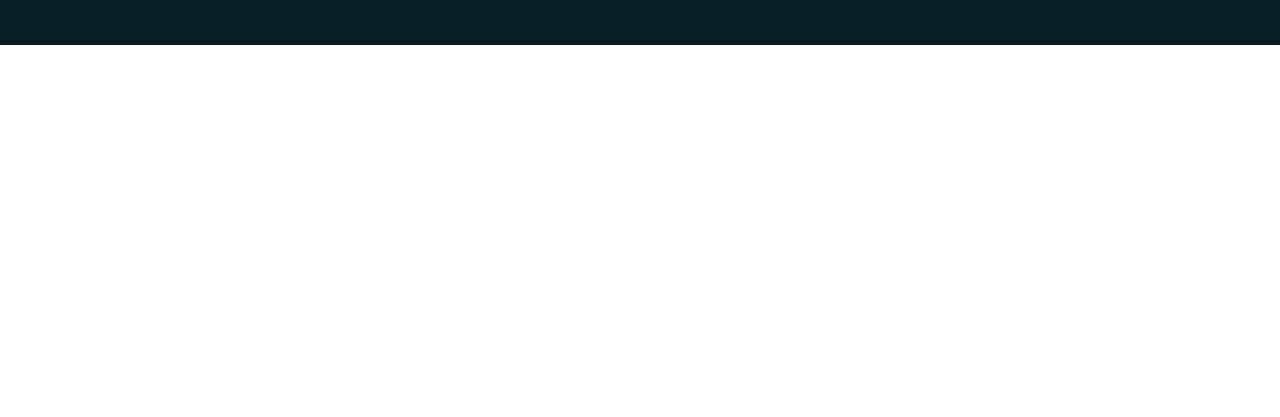
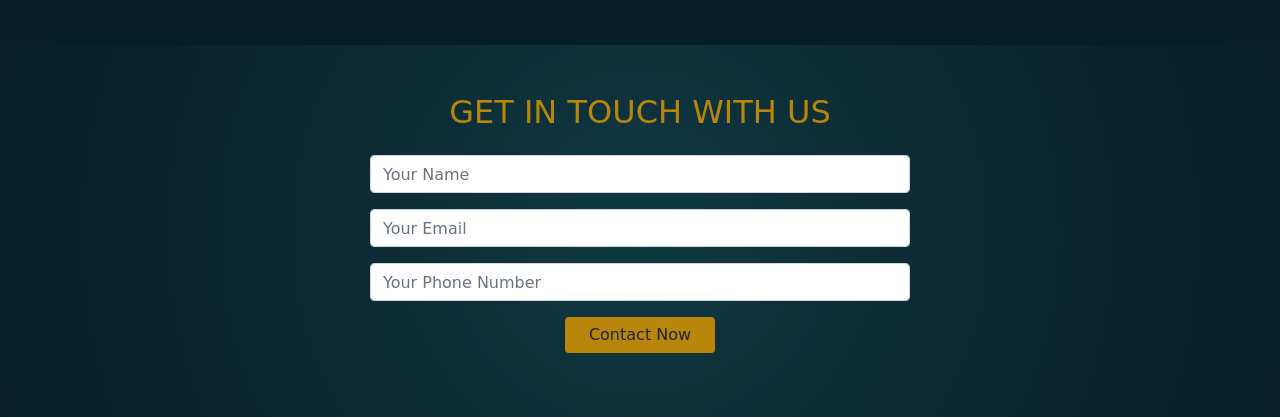
Before and after one commit to sadh14/CaffeineBar, a plain HTML site: page index.html in a window 1280 px wide. Shown: the part 2765-3182 px from the top of the page. Before the commit the page ends 2810 px from the top, so only its background shows below. Drawn offline with nearby package versions, Linux system fonts and the light colour scheme.

Commit message:
Update index.html

```diff
--- a/index.html
+++ b/index.html
@@ -21,7 +21,7 @@
               <a class="nav-link" href="#about">About</a>
               <a class="nav-link" href="#products">Products</a>
               <a class="nav-link" href="#menu">Menu</a>
-              <a class="nav-link" href="#">Contact</a>
+              <a class="nav-link" href="#contact">Contact</a>
             </div>
           </div>
         </div>
@@ -153,7 +153,29 @@
     </div>
   </div>
 </section>
-
+<section id="contact" class="contact-section py-5">
+    <div class="container">
+      <h2 class="text-center slogan-homepage mb-4">GET IN TOUCH WITH US</h2>
+      <div class="row justify-content-center">
+        <div class="col-md-6">
+          <form>
+            <div class="form-group mb-3">
+              <input type="text" class="form-control contact-input" placeholder="Your Name" required>
+            </div>
+            <div class="form-group mb-3">
+              <input type="email" class="form-control contact-input" placeholder="Your Email" required>
+            </div>
+            <div class="form-group mb-3">
+              <input type="tel" class="form-control contact-input" placeholder="Your Phone Number" required>
+            </div>
+            <div class="form-group text-center">
+              <button type="submit" class="btn btn-warning px-4">Contact Now</button>
+            </div>
+          </form>
+        </div>
+      </div>
+    </div>
+  </section>
 </div>
 
 
```
